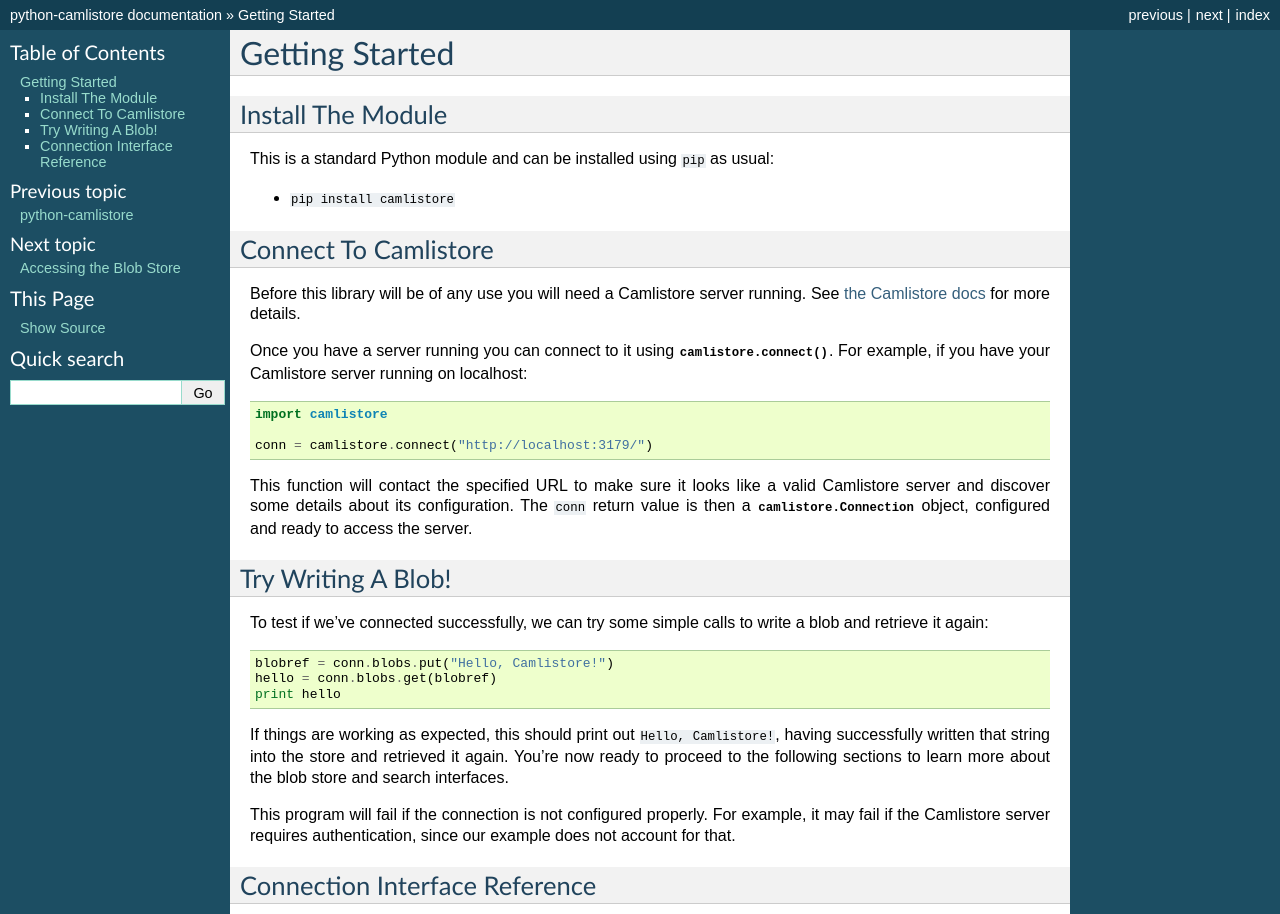
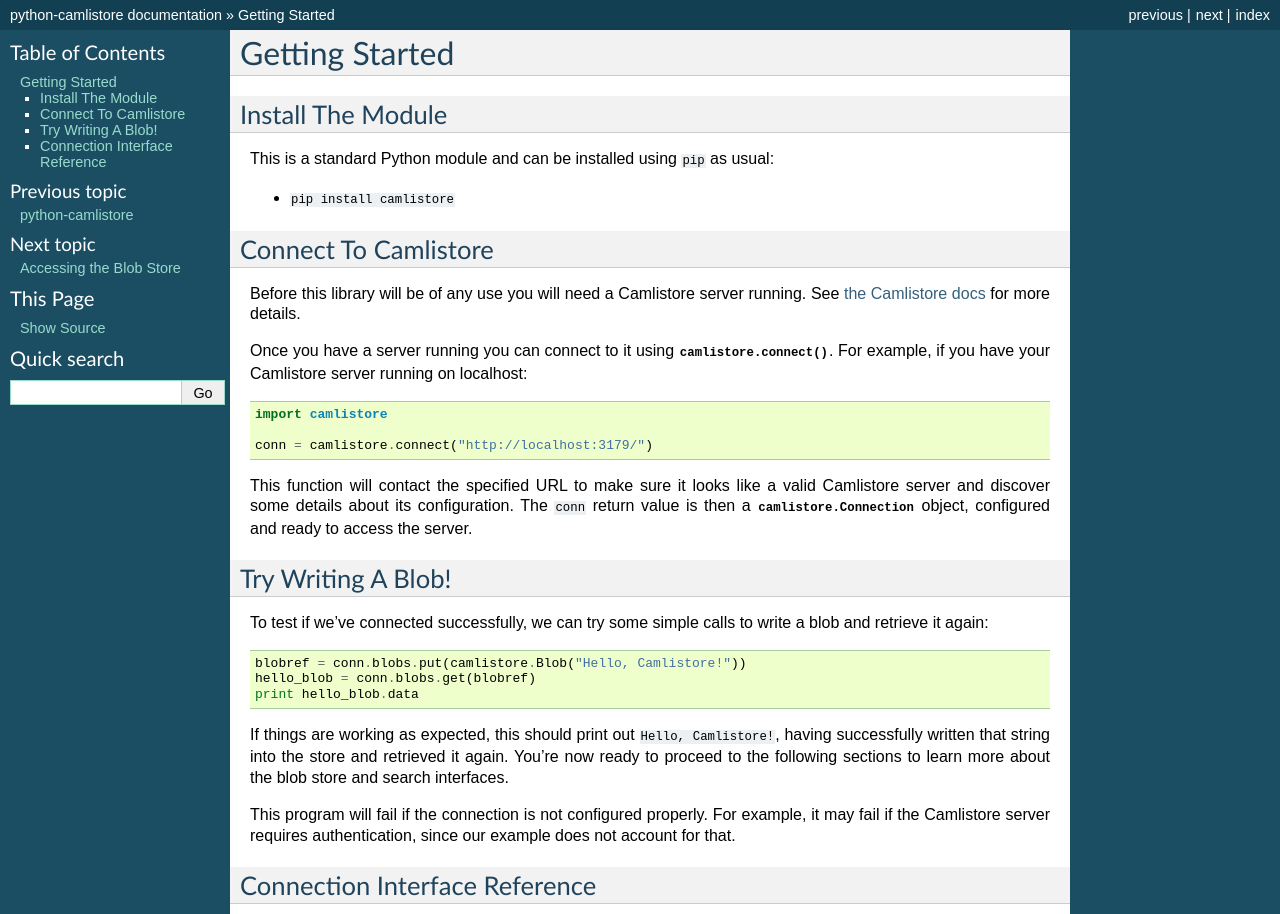
Before and after one commit to apparentlymart/python-camlistore, a Sphinx documentation site: the page built from docs/source/getstarted.rst, in a window 1280 px wide. Shown: the top 914 px of the page. Built offline with Sphinx 7.4.7, drawn with Linux system fonts in a browser that asks for light colours; grey boxes are pictures that could not be loaded.

Commit message:
Fix "Getting Started" docs to the latest interface changes.
Blob Client now works with Blob objects, not raw str.

```diff
--- a/docs/source/getstarted.rst
+++ b/docs/source/getstarted.rst
@@ -39,9 +39,9 @@ write a blob and retrieve it again:
 
 .. code-block:: python
 
-    blobref = conn.blobs.put("Hello, Camlistore!")
-    hello = conn.blobs.get(blobref)
-    print hello
+    blobref = conn.blobs.put(camlistore.Blob("Hello, Camlistore!"))
+    hello_blob = conn.blobs.get(blobref)
+    print hello_blob.data
 
 If things are working as expected, this should print out
 ``Hello, Camlistore!``, having successfully written that string into the store
```
